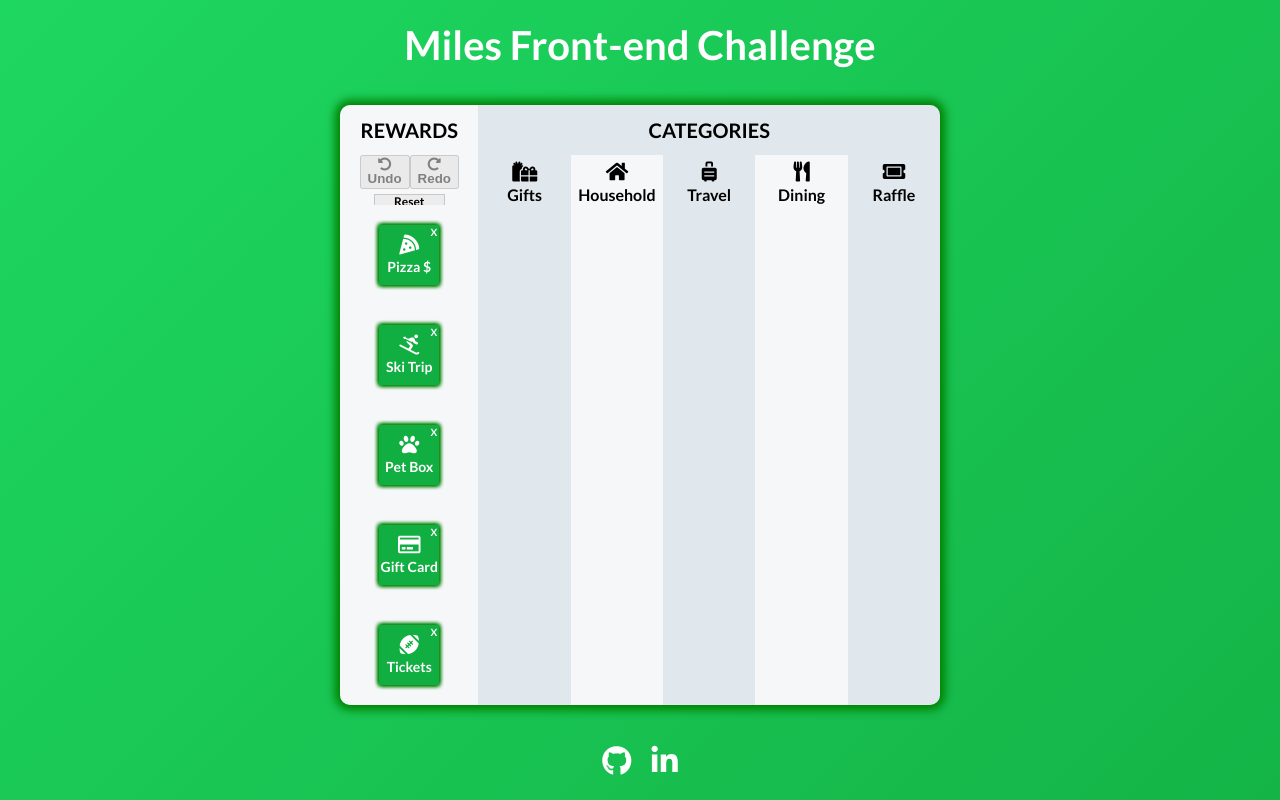
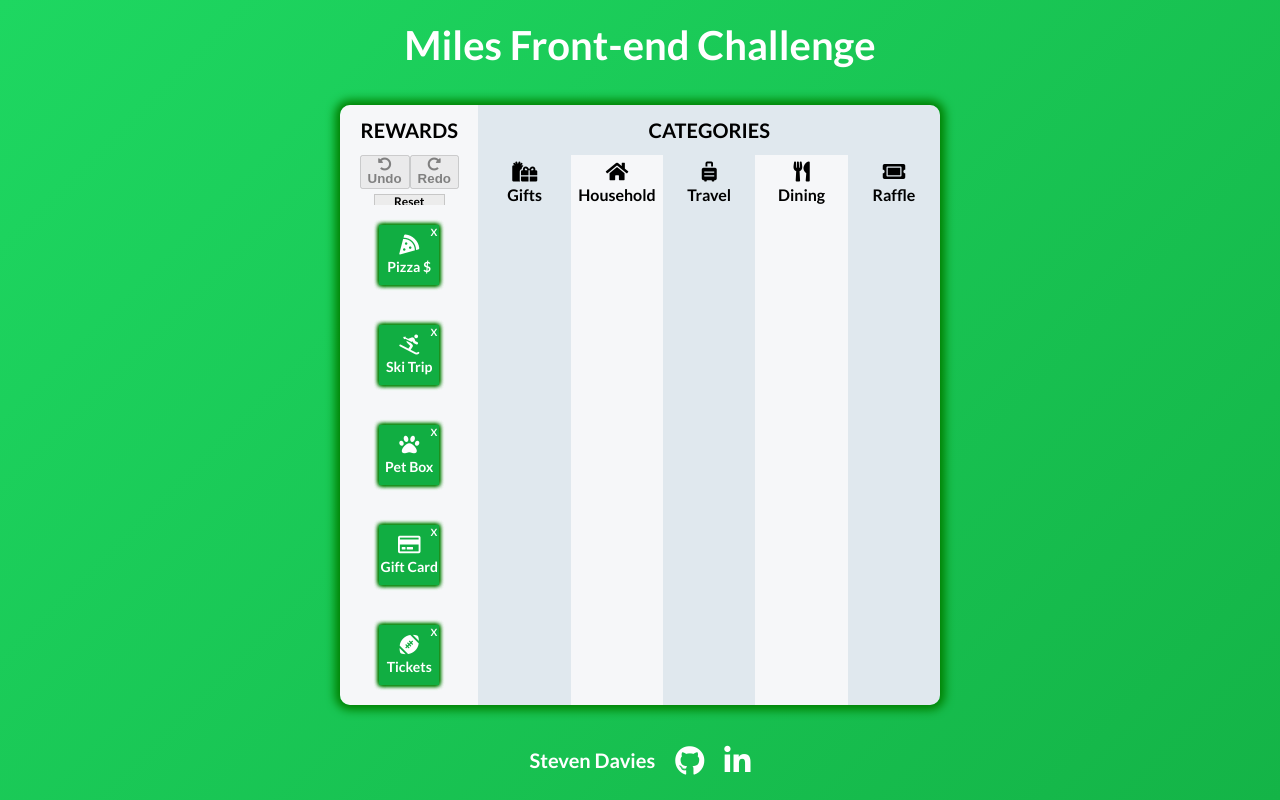
Before and after one commit to s-davies/Miles-Coding-Challenge, a plain HTML site: page index.html in a window 1280 px wide. Drawn offline with nearby package versions, Linux system fonts and the light colour scheme.

Commit message:
edit readme

```diff
--- a/css/grid.css
+++ b/css/grid.css
@@ -15,16 +15,20 @@ body > h1 {
 }
 
 body a {
+  padding-left: 20px;
   font-size: 30px;
   color: white;
 }
-body a:first-of-type {
-  padding-right: 20px;
+
+h5 {
+  align-self: center;
+  font-size: 20px;
 }
 
 body > div:last-of-type {
   padding-top: 40px;
   display: flex;
+  color: white;
 }
 
 body > div:last-of-type a:hover {
--- a/index.html
+++ b/index.html
@@ -276,6 +276,7 @@
 
   </div>
   <div>
+    <h5>Steven Davies</h5>
     <a href="https://github.com/s-davies/Miles-Coding-Challenge" target="_blank"><i class="fab fa-github"></i></a>
     <a href="https://www.linkedin.com/in/steven-davies-bb700119b/" target="_blank"><i class="fab fa-linkedin-in"></i></a>
   </div>
```
Also changed, not shown: 1 other file.
